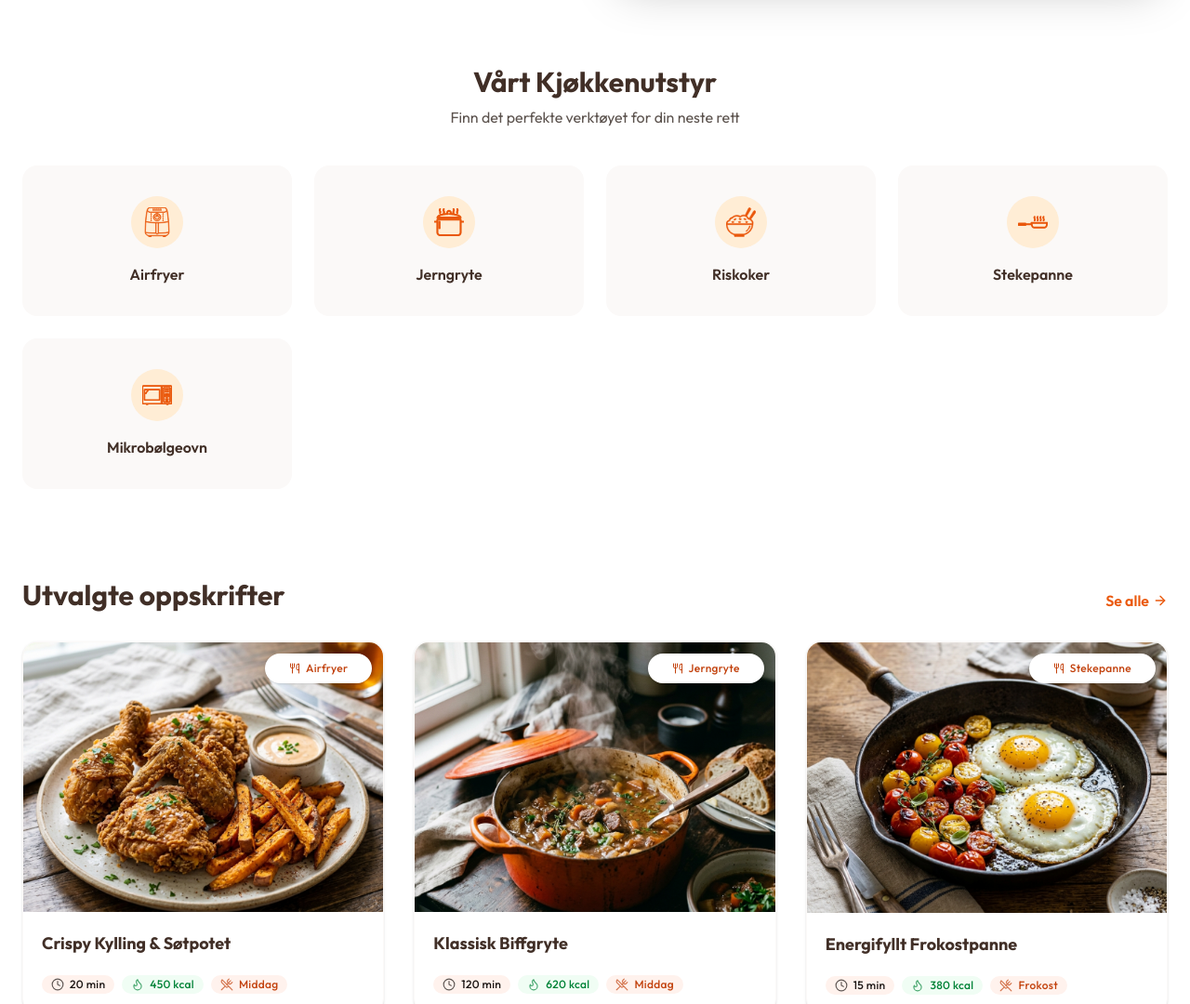
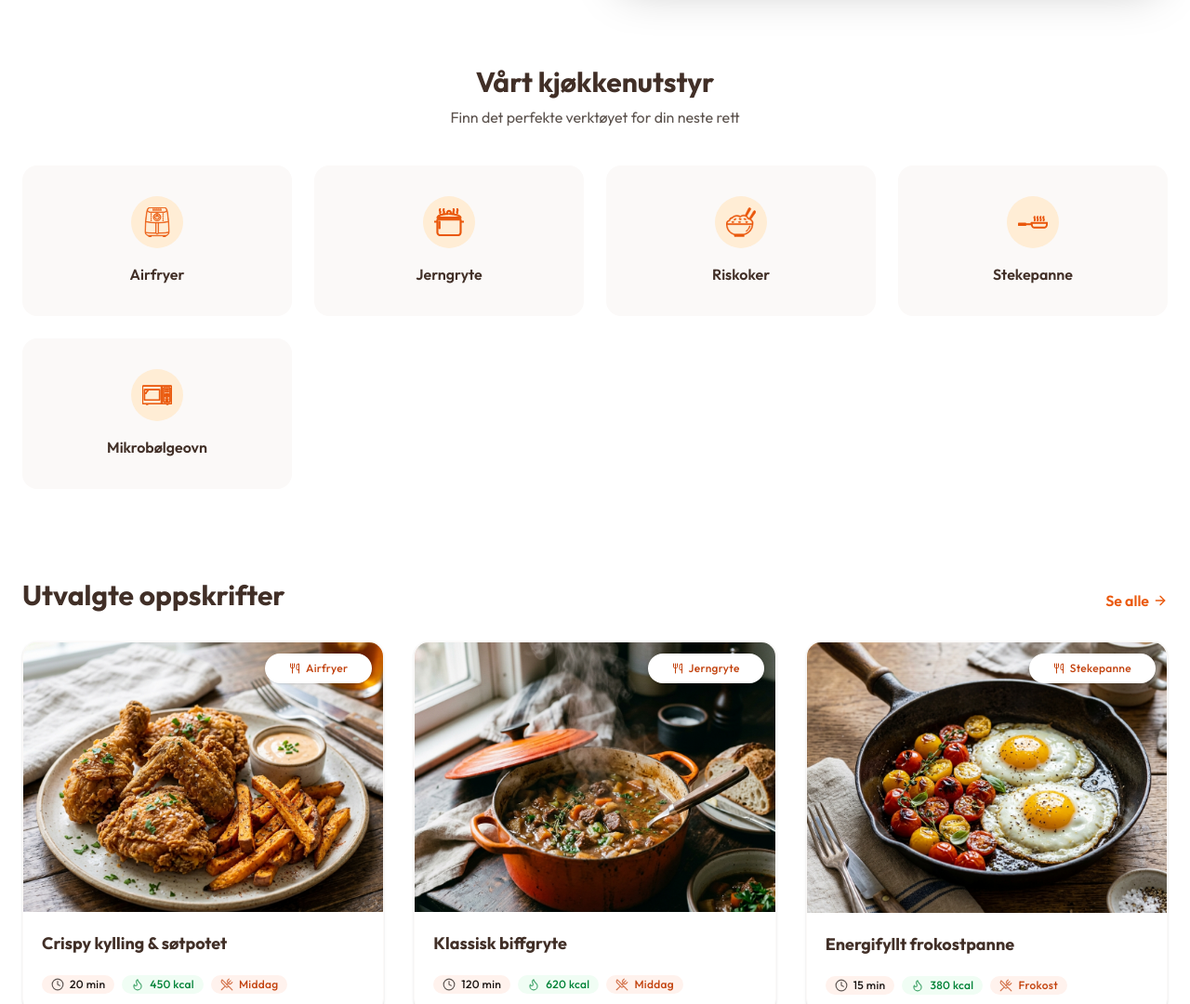
Before and after one commit to hyperst8/culinary-blog, a Next.js app in the folder frontend/: page / in a window 1280 px wide. Shown: the part 775-1855 px from the top of the page at 93% size. Built offline with nearby package versions, Linux system fonts and the light colour scheme.

Commit message:
Text changes

```diff
--- a/frontend/app/oppskrifter/page.tsx
+++ b/frontend/app/oppskrifter/page.tsx
@@ -24,7 +24,7 @@ export default function Oppskrifter() {
                 return (
                   <button
                     key={category.id}
-                    className={`flex items-center gap-3 px-4 py-3 rounded-lg font-medium transition-colors text-left ${
+                    className={`flex items-center gap-3 px-4 py-3 rounded-lg font-medium transition-colors text-left cursor-pointer ${
                       isActive
                         ? "bg-brand-600 text-white shadow-sm"
                         : "text-text-secondary hover:bg-surface-muted hover:text-text-primary"
@@ -46,7 +46,7 @@ export default function Oppskrifter() {
         <main className="flex-1">
           <div className="mb-8">
             <h1 className="text-3xl md:text-4xl font-bold text-text-tertiary mb-2">
-              Airfryer Oppskrifter
+              Airfryer oppskrifter
             </h1>
             <p className="text-text-secondary text-lg">12 smakfulle retter</p>
           </div>
--- a/frontend/app/page.tsx
+++ b/frontend/app/page.tsx
@@ -1,10 +1,10 @@
-import Image from 'next/image';
-import Link from 'next/link';
-import { Button } from '@/components/ui/Button';
-import { CategoryCard } from '@/components/ui/CategoryCard';
-import { RecipeCard } from '@/components/ui/RecipeCard';
-import { categories, featuredRecipes } from '@/lib/mockData';
-import { ArrowRight } from 'lucide-react';
+import Image from "next/image";
+import Link from "next/link";
+import { Button } from "@/components/ui/Button";
+import { CategoryCard } from "@/components/ui/CategoryCard";
+import { RecipeCard } from "@/components/ui/RecipeCard";
+import { categories, featuredRecipes } from "@/lib/mockData";
+import { ArrowRight } from "lucide-react";
 
 export default function Home() {
   return (
@@ -17,17 +17,29 @@ export default function Home() {
             <div className="absolute -top-24 -left-24 w-96 h-96 bg-brand-50 rounded-full blur-3xl opacity-50 -z-10" />
 
             <h1 className="text-5xl md:text-6xl font-extrabold tracking-tight text-text-tertiary leading-[1.1]">
-              Matlaging gjort enkelt med <span className="text-brand-600">riktig utstyr</span>
+              Matlaging gjort enkelt med{" "}
+              <span className="text-brand-600">riktig utstyr</span>
             </h1>
             <p className="text-lg text-text-secondary leading-relaxed max-w-md">
-              Oppdag en verden av kulinariske muligheter. Vi bygger broen mellom tradisjonell hjemmelaging og moderne kjøkkenteknologi.
+              Oppdag en verden av kulinariske muligheter. Vi bygger broen mellom
+              tradisjonell hjemmelaging og moderne kjøkkenteknologi.
             </p>
             <div className="flex flex-wrap items-center gap-4 mt-4">
               <Link href="/oppskrifter">
-                <Button variant="solid" className="w-full sm:w-auto text-md px-8 py-4">UTFORSK UTSTYR</Button>
+                <Button
+                  variant="solid"
+                  className="w-full sm:w-auto text-md px-8 py-4"
+                >
+                  UTFORSK UTSTYR
+                </Button>
               </Link>
               <Link href="/oppskrifter">
-                <Button variant="outline" className="w-full sm:w-auto text-md px-8 py-4">SE OPPSKRIFTER</Button>
+                <Button
+                  variant="outline"
+                  className="w-full sm:w-auto text-md px-8 py-4"
+                >
+                  SE OPPSKRIFTER
+                </Button>
               </Link>
             </div>
           </div>
@@ -45,8 +57,12 @@ export default function Home() {
       {/* Categories Section */}
       <section className="container">
         <div className="flex flex-col items-center text-center gap-2 mb-10">
-          <h2 className="text-3xl font-bold text-text-tertiary">Vårt Kjøkkenutstyr</h2>
-          <p className="text-text-secondary">Finn det perfekte verktøyet for din neste rett</p>
+          <h2 className="text-3xl font-bold text-text-tertiary">
+            Vårt kjøkkenutstyr
+          </h2>
+          <p className="text-text-secondary">
+            Finn det perfekte verktøyet for din neste rett
+          </p>
         </div>
 
         <div className="grid grid-cols-2 md:grid-cols-4 gap-4 md:gap-6">
@@ -59,8 +75,13 @@ export default function Home() {
       {/* Featured Recipes Section */}
       <section className="container">
         <div className="flex items-end justify-between mb-8">
-          <h2 className="text-3xl font-bold text-text-tertiary">Utvalgte oppskrifter</h2>
-          <Link href="/oppskrifter" className="hidden sm:flex items-center gap-1 font-semibold text-brand-600 hover:text-brand-700 transition-colors">
+          <h2 className="text-3xl font-bold text-text-tertiary">
+            Utvalgte oppskrifter
+          </h2>
+          <Link
+            href="/oppskrifter"
+            className="hidden sm:flex items-center gap-1 font-semibold text-brand-600 hover:text-brand-700 transition-colors"
+          >
             Se alle <ArrowRight className="w-4 h-4" />
           </Link>
         </div>
@@ -71,7 +92,10 @@ export default function Home() {
           ))}
         </div>
 
-        <Link href="/oppskrifter" className="sm:hidden flex items-center justify-center gap-1 font-semibold text-brand-600 hover:text-brand-700 transition-colors mt-8">
+        <Link
+          href="/oppskrifter"
+          className="sm:hidden flex items-center justify-center gap-1 font-semibold text-brand-600 hover:text-brand-700 transition-colors mt-8"
+        >
           Se alle <ArrowRight className="w-4 h-4" />
         </Link>
       </section>
--- a/frontend/lib/mockData.ts
+++ b/frontend/lib/mockData.ts
@@ -48,7 +48,7 @@ export const featuredRecipes: Recipe[] = [
   {
     id: "r1",
     slug: "crispy-kylling-sotpotet",
-    title: "Crispy Kylling & Søtpotet",
+    title: "Crispy kylling & søtpotet",
     description: "En rask og sunn middag.",
     time: "20 min",
     calories: "450 kcal",
@@ -60,7 +60,7 @@ export const featuredRecipes: Recipe[] = [
   {
     id: "r2",
     slug: "klassisk-biffgryte",
-    title: "Klassisk Biffgryte",
+    title: "Klassisk biffgryte",
     description: "Langtidskokt og full av smak.",
     time: "120 min",
     calories: "620 kcal",
@@ -72,7 +72,7 @@ export const featuredRecipes: Recipe[] = [
   {
     id: "r3",
     slug: "energifyllt-frokostpanne",
-    title: "Energifyllt Frokostpanne",
+    title: "Energifyllt frokostpanne",
     description: "Den perfekte starten på dagen.",
     time: "15 min",
     calories: "380 kcal",
@@ -87,7 +87,7 @@ export const airfryerRecipes: Recipe[] = [
   {
     id: "a1",
     slug: "crispy-kyllingvinger-hvitlok",
-    title: "Crispy Kyllingvinger med Hvitløk",
+    title: "Crispy kyllingvinger med hvitløk",
     description: "Perfekt som snacks eller hovedrett.",
     time: "25 min",
     calories: "320 kcal",
@@ -99,7 +99,7 @@ export const airfryerRecipes: Recipe[] = [
   {
     id: "a2",
     slug: "perfekte-sotpotet-fries",
-    title: "Perfekte Søtpotet Fries",
+    title: "Perfekte søtpotet fries",
     description: "Sprø utenpå og myke inni.",
     time: "15 min",
     calories: "180 kcal",
@@ -111,7 +111,7 @@ export const airfryerRecipes: Recipe[] = [
   {
     id: "a3",
     slug: "rask-laks-asparges",
-    title: "Rask Laks med Asparges",
+    title: "Rask laks med asparges",
     description: "Sunn og enkel middag på null komma niks.",
     time: "12 min",
     calories: "420 kcal",
@@ -125,7 +125,7 @@ export const airfryerRecipes: Recipe[] = [
 export const singleRecipe: Recipe = {
   id: "r4",
   slug: "spro-airfryer-kylling",
-  title: "Sprø Airfryer Kylling",
+  title: "Sprø airfryer kylling",
   description:
     "En sunnere og utrolig rask måte å lage klassisk 'fried chicken' på. Airfryeren gir en fantastisk sprø skorpe uten behov for store mengder olje.",
   time: "30 min",
```
